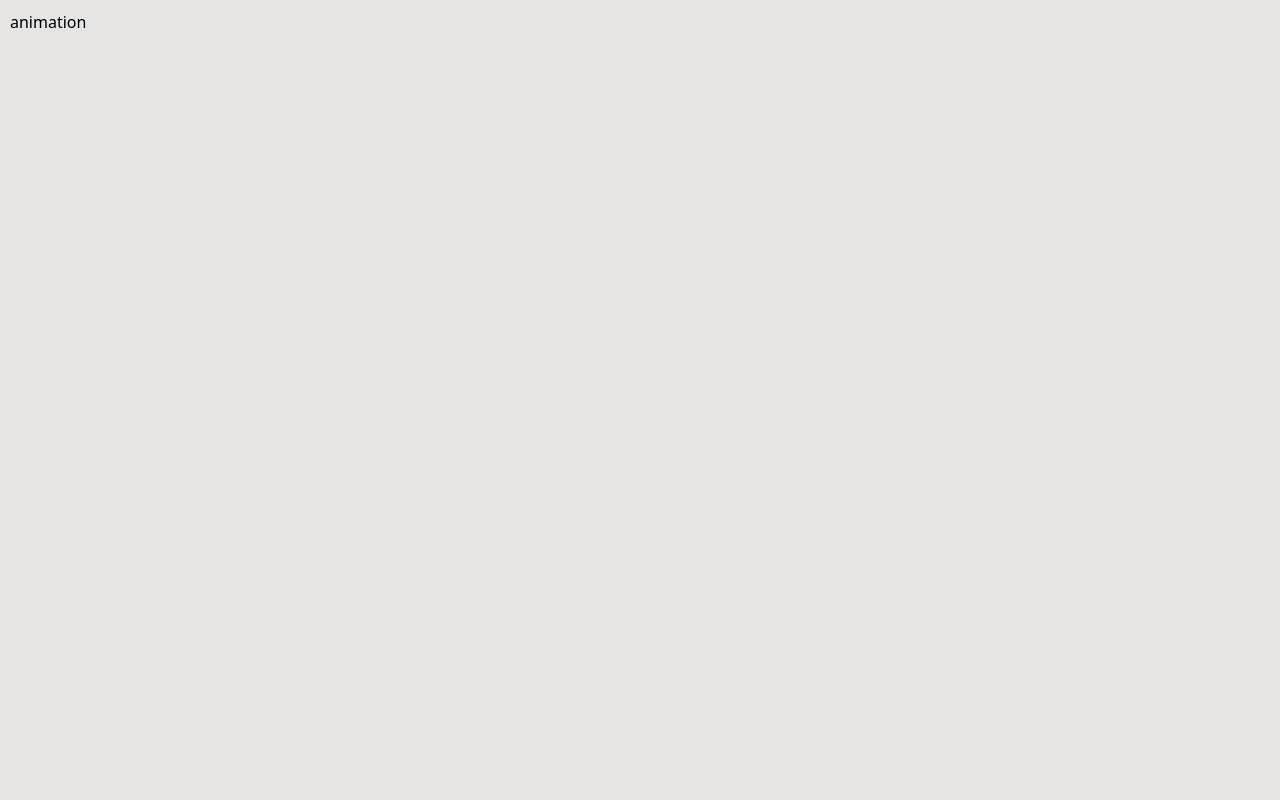
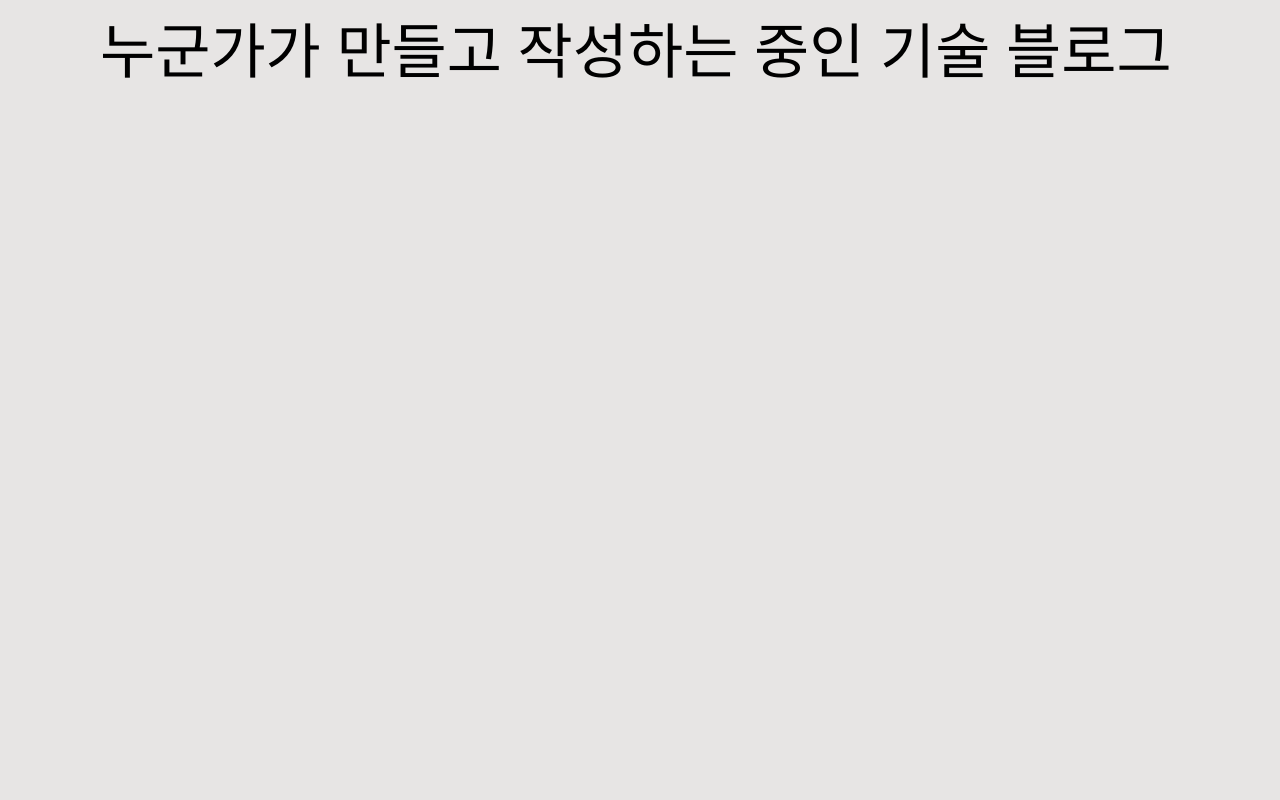
Before and after one commit to pjsClimbToUpperDirection/tech-blog, a Next.js app: page / in a window 1280 px wide. Shown: the top 800 px of the page. Built offline with nearby package versions, Linux system fonts and the light colour scheme.

Commit message:
24-02-02-03

```diff
--- a/app/page.tsx
+++ b/app/page.tsx
@@ -1,10 +1,12 @@
 import Form from "../components/root/form"
+import Maintext from "../components/root/maintext";
+export default function MainPage() {
 
-export default function MainPage() {
     return (
         <>
-          <div id={"textAnimation"} className={"min-h-[1000px] h-full w-full grid bg-stone-200 p-[10px] absolute z-10"}>
-              animation
+          <div id={"AnimatedText"} className={"min-h-[1000px] h-full w-full bg-stone-200 p-[10px] absolute z-10"}>
+              <div className={"h-[100px] w-full text-6xl px-[90px] p-[10px] absolute top-0 grid items-center"}>누군가가 만들고 작성하는 중인 기술 블로그</div>
+              <Maintext/>
           </div>
           <Form/>
         </>
--- a/components/form/signinForm.tsx
+++ b/components/form/signinForm.tsx
@@ -1,4 +1,4 @@
-export default function SigninForm() {
+export default function SigninForm({ tailwindClassName } : { tailwindClassName: string}) {
 
     let passcodeArea = 0;
     const cleaner = (text: string) => {
@@ -14,29 +14,39 @@ export default function SigninForm() {
         if (index < text.length) {
             element.innerHTML += text.charAt(index);
             index++;
-            // 60ms 마다 typeWriter 함수를 재귀적으로 호출
+            // 30ms 마다 typeWriter 함수를 재귀적으로 호출
             setTimeout(function() {
                 typeWriter(text, index, element);
-            }, 60);
+            }, 30);
         }
     }
 
     return (
-        <div className={"p-[5px] w-full col-start-2 col-end-4 row-start-3 row-end-5 grid grid-rows-4 bg-slate-300 opacity-90 m-[5px] rounded"}>
+        <div id={"signinForm"}
+             className={"min-h-[1000px] h-full w-full grid grid-cols-4 grid-rows-7 bg-amber-100 p-[10px] absolute " + tailwindClassName}>
+            <div
+                className={"p-[5px] w-full col-start-2 col-end-4 row-start-3 row-end-5 grid grid-rows-4 bg-slate-300 m-[5px] rounded"}>
                 <div className={"grid content-center"}>
-                <h2 className={"row-start-1 row-end-2 text-2xl p-[5px] indent-[10px]"} id={"title"}>하단에 적절한 양식을 작성하여 로그인</h2>
+                    <h2 className={"row-start-1 row-end-2 text-2xl p-[5px] indent-[10px]"}
+                        id={"title"} onClick={() => cleaner("자동완성 기능 사용 시 본 문구를 다시 클릭하여 로그인 시도")}>
+                        하단에 적절한 양식을 작성하여 로그인
+                    </h2>
                 </div>
                 <div id={"formContainer"} className={"row-start-2 row-end-4 grid grid-rows-2"}>
                     <div className={"grid items-center m-[5px] px-[10px]"}>
-                    <input type={"text"} name={"userNameOrEmail"} id={"userId"} placeholder={"사용자 이름 혹은 이메일"} className={"w-full h-full rounded indent-[10px]"}/>
+                        <input type={"text"} name={"userNameOrEmail"} id={"userId"} placeholder={"사용자 이름 혹은 이메일"}
+                               className={"w-full h-full rounded indent-[10px]"}/>
                     </div>
                     <div className={"grid items-center m-[5px] px-[10px]"}>
-                    <input type={"password"} name={"userPassword"} id={"userPassword"} onFocus={() => cleaner("암호 입력 후 본 문구를 클릭하여 로그인")} placeholder={"비밀번호"} className={"w-full h-full rounded indent-[10px]"}/>
+                        <input type={"password"} name={"userPassword"} id={"userPassword"}
+                               onFocus={() => cleaner("암호 입력 후 본 문구를 클릭하여 로그인 시도")} placeholder={"비밀번호"}
+                               className={"w-full h-full rounded indent-[10px]"}/>
                     </div>
                 </div>
                 <div className={"grid content-center p-[5px] indent-[10px]"}>
                     <p>현재 사용 가능한 계정이 존재하지 않을 시 <a className={"font-bold"} href={"./signup/"}>회원가입</a></p>
                 </div>
             </div>
+        </div>
     )
 }
--- a/components/root/form.tsx
+++ b/components/root/form.tsx
@@ -3,18 +3,16 @@
 import React, {useEffect} from "react";
 import SigninForm from '../../components/form/signinForm'
 
-export default function form() {
-    let displayed = 0;
+export default function Form() {
     useEffect(() => {
         window.addEventListener("click", () => {
-            document.getElementById("Form").style.zIndex = "20";
+            document.getElementById("signinForm").style.zIndex = "20";
+
         })
     }, []);
     return (
         <>
-            <div id={"Form"} className={"min-h-[1000px] h-full w-full grid grid-cols-4 grid-rows-7 bg-amber-100 p-[10px] opacity-40 absolute"}>
-                <SigninForm/>
-            </div>
+            <SigninForm tailwindClassName={"opacity-70"}/>
         </>
     )
 }
--- /dev/null
+++ b/components/root/maintext.tsx
@@ -0,0 +1,26 @@
+"use client"
+
+import {useEffect} from "react";
+
+export default function maintext() {
+    const AnimatedText: string = "본 블로그에 배움을 기록하는 것이 하루하루마다 지켜볼 때는 비록 새싹이 언제 자라나는지 뚫어저라 지켜보는 느낌일지도";
+
+    // typeWriter(AnimatedText, 0, document.getElementById("AnimatedElement"))
+    // css 애니메이션, 자바스크립트를 사용하여 루트 페이지 디자인하기
+    const typeWriter = (text: string, index: number, element: HTMLElement)=> {
+        if (index < text.length) {
+            element.innerHTML += text.charAt(index);
+            index++;
+            // 60ms 마다 typeWriter 함수를 재귀적으로 호출
+            setTimeout(function() {
+                typeWriter(text, index, element);
+            }, 60);
+        }
+    }
+
+    return (
+        <div className={"h-full w-full text-4xl p-[10px] absolute top-[100px]"}>
+            <p id={"AnimatedElement"}></p>
+        </div>
+    )
+}
```
Lines whose indentation alone changed are shown as unchanged.
